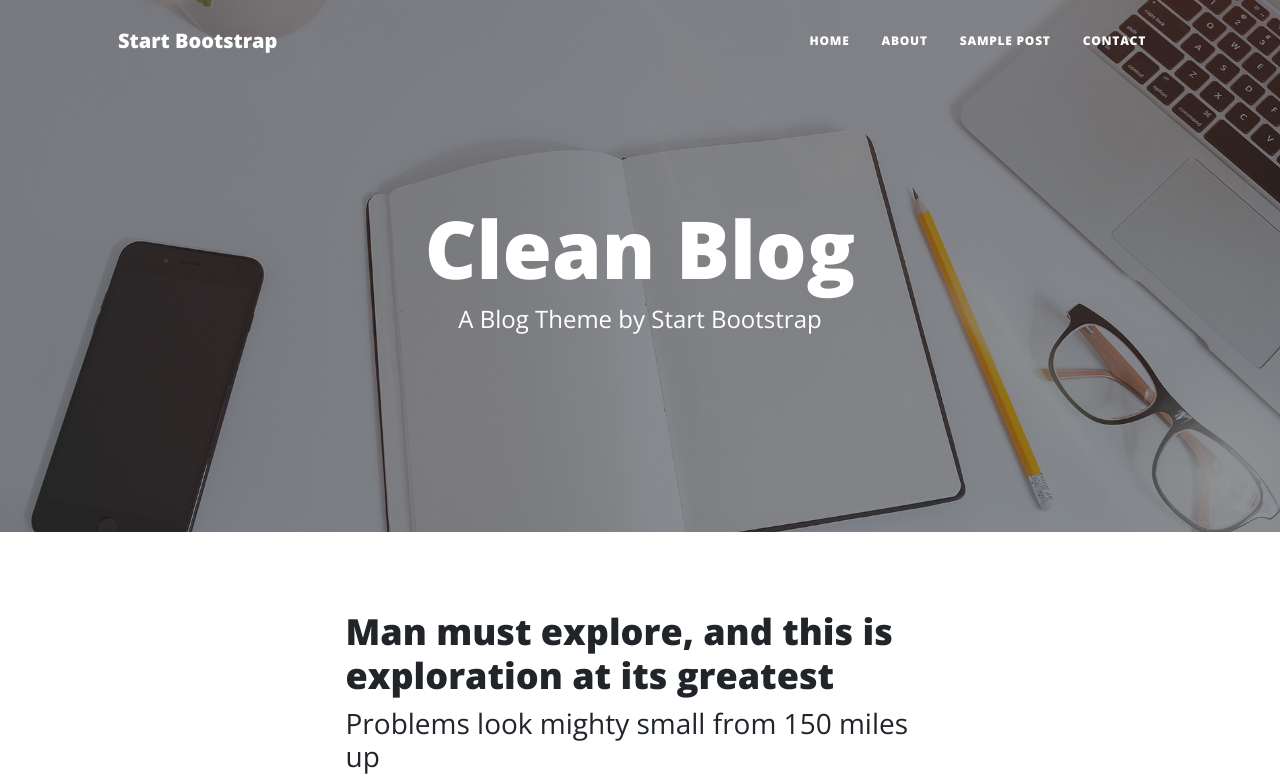
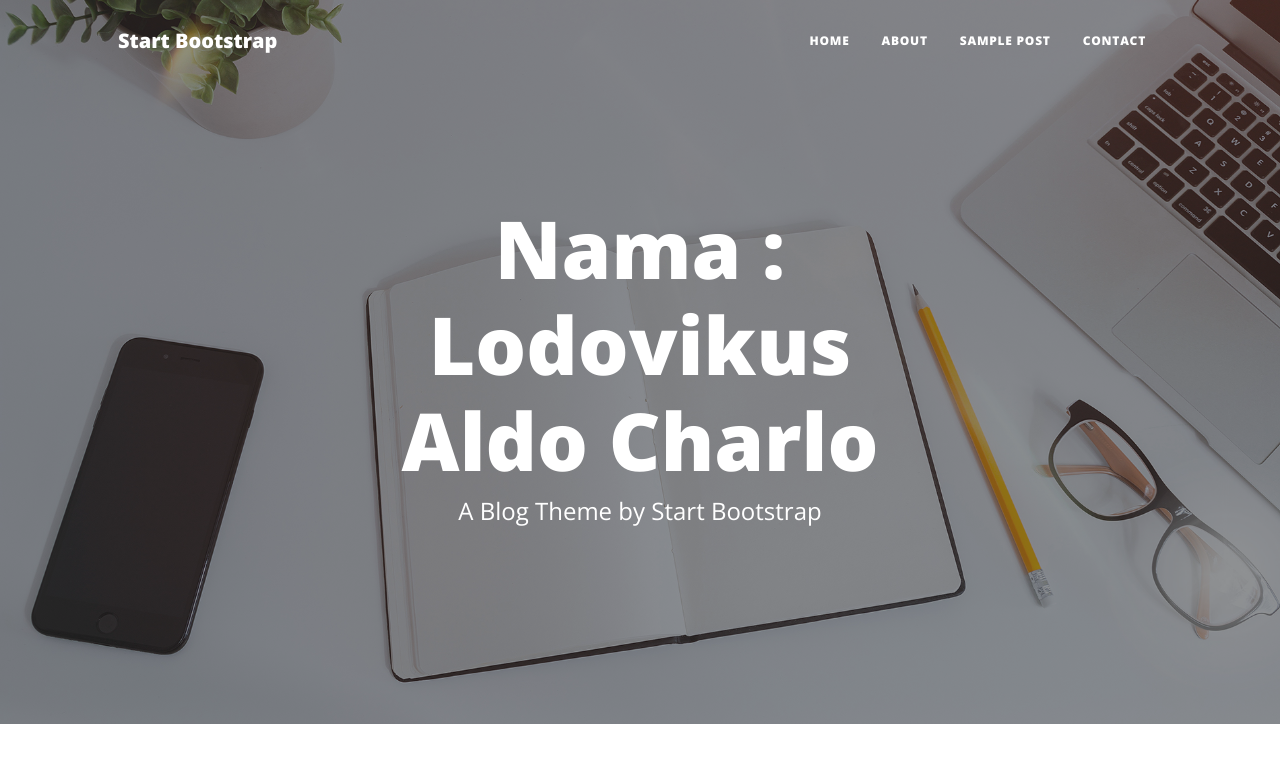
Before and after one commit to 2201010705/aldotugas, a plain HTML site: page index.html in a window 1280 px wide. Shown: the top 781 px of the page. Drawn offline with nearby package versions, Linux system fonts and the light colour scheme.

Commit message:
Update index.html

```diff
--- a/index.html
+++ b/index.html
@@ -40,7 +40,7 @@
                 <div class="row gx-4 gx-lg-5 justify-content-center">
                     <div class="col-md-10 col-lg-8 col-xl-7">
                         <div class="site-heading">
-                            <h1>Clean Blog</h1>
+                            <h1>Nama : Lodovikus Aldo Charlo</h1>
                             <span class="subheading">A Blog Theme by Start Bootstrap</span>
                         </div>
                     </div>
```
